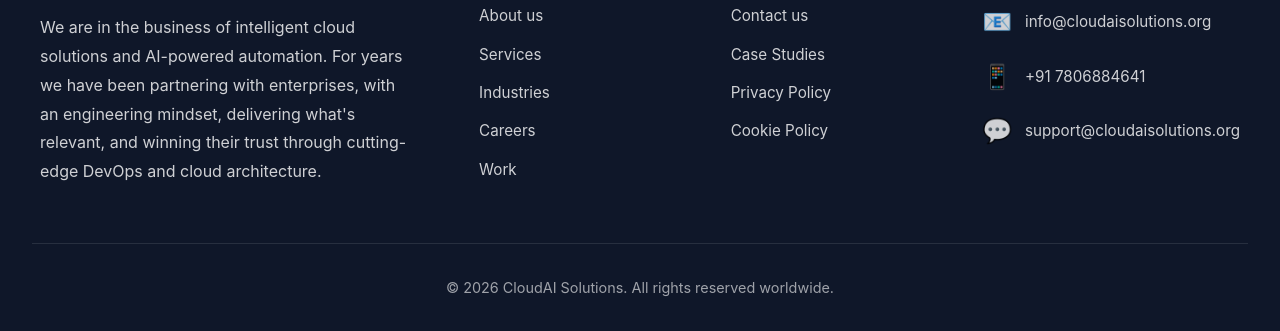
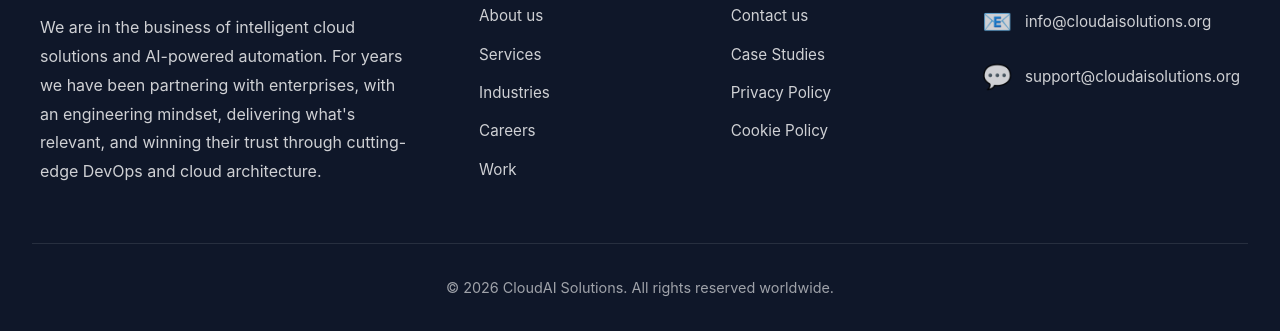
Before and after one commit to arthi123sensi/portfolio, a plain HTML site: page index.html in a window 1280 px wide. Shown: the part 6146-6477 px from the top of the page. Drawn offline with Linux system fonts and the light colour scheme.

Commit message:
Remove phone number from footer

```diff
--- a/index.html
+++ b/index.html
@@ -1872,10 +1872,6 @@
                         <a href="mailto:info@cloudaisolutions.org">info@cloudaisolutions.org</a>
                     </div>
                     <div class="footer-contact-item">
-                        <span class="icon">📱</span>
-                        <a href="tel:+917806884641">+91 7806884641</a>
-                    </div>
-                    <div class="footer-contact-item">
                         <span class="icon">💬</span>
                         <a href="mailto:support@cloudaisolutions.org">support@cloudaisolutions.org</a>
                     </div>
```
